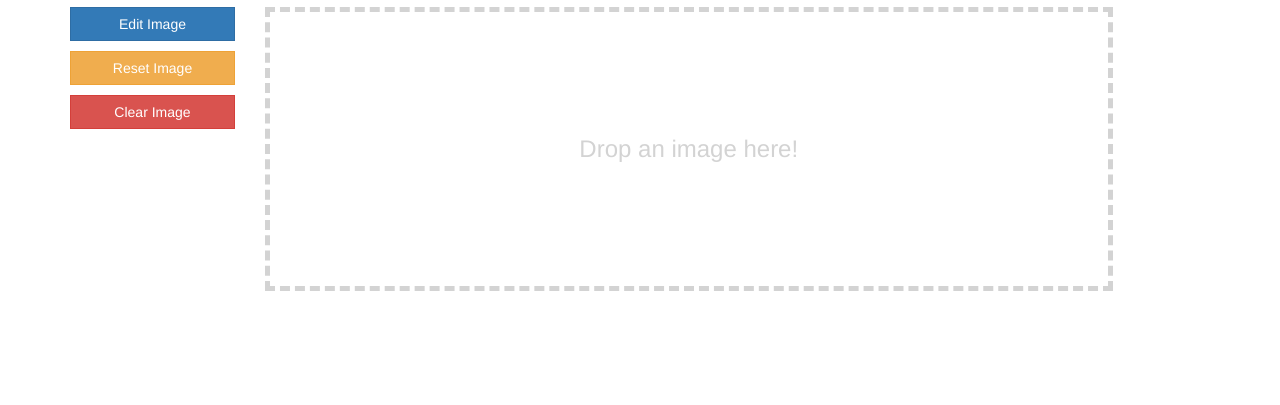
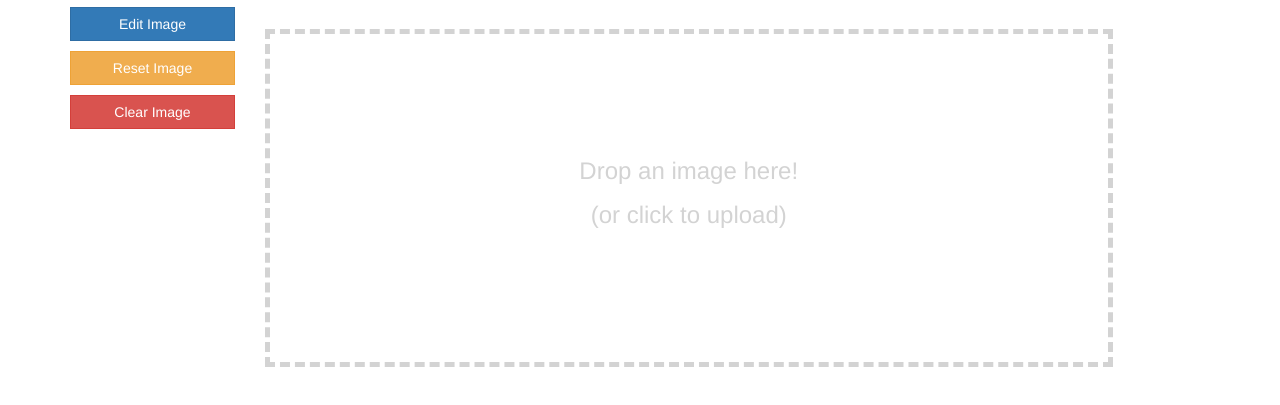
Before and after one commit to CreativeSDK/web-image-editor-drag-and-drop, a website: page index.html in a window 1280 px wide. Shown: the part 63-468 px from the top of the page. Drawn offline with nearby package versions, Linux system fonts and the light colour scheme.

Commit message:
click to upload functionality added

```diff
--- a/index.html
+++ b/index.html
@@ -30,7 +30,11 @@
 		</div>
 
 		<div class="col-md-9">
-			<div id="drop-area" >Drop an image here!</div>
+			<input id="click-upload" type="file">
+			<div id="drop-area" >
+				<p>Drop an image here!</p>
+				<p>(or click to upload)</p>
+			</div>
 			<img id="editable-image" class="img-responsive">
 		</div>
 
--- a/index.js
+++ b/index.js
@@ -63,12 +63,15 @@ $(document).ready(function() {
 		}
 	});
 
-
 	// Drop
 	//// Prevent defaults on drag/drop events
 	dropArea.on('drag dragstart dragend dragover dragenter dragleave drop', function(e) {
 		if (e.preventDefault) e.preventDefault();
 		if (e.stopPropagation) e.stopPropagation();
+	})
+	.on('click', function(e) {
+		console.log('clicked');
+	    $('input[type=file]').click();
 	})
 	.on('drop', function(e) {
 
@@ -86,6 +89,9 @@ $(document).ready(function() {
 		}
 
 	});
+
+	// Click to Upload
+	// $('input[type=file]').click();
 
 	// Checks if the file type is in the array of supported types
 	function fileIsSupported(file) {
--- a/style.css
+++ b/style.css
@@ -10,3 +10,7 @@
 	color: lightgray;
 	font-size: 24px;
 }
+
+#click-upload {
+  visibility: hidden;
+}
```
